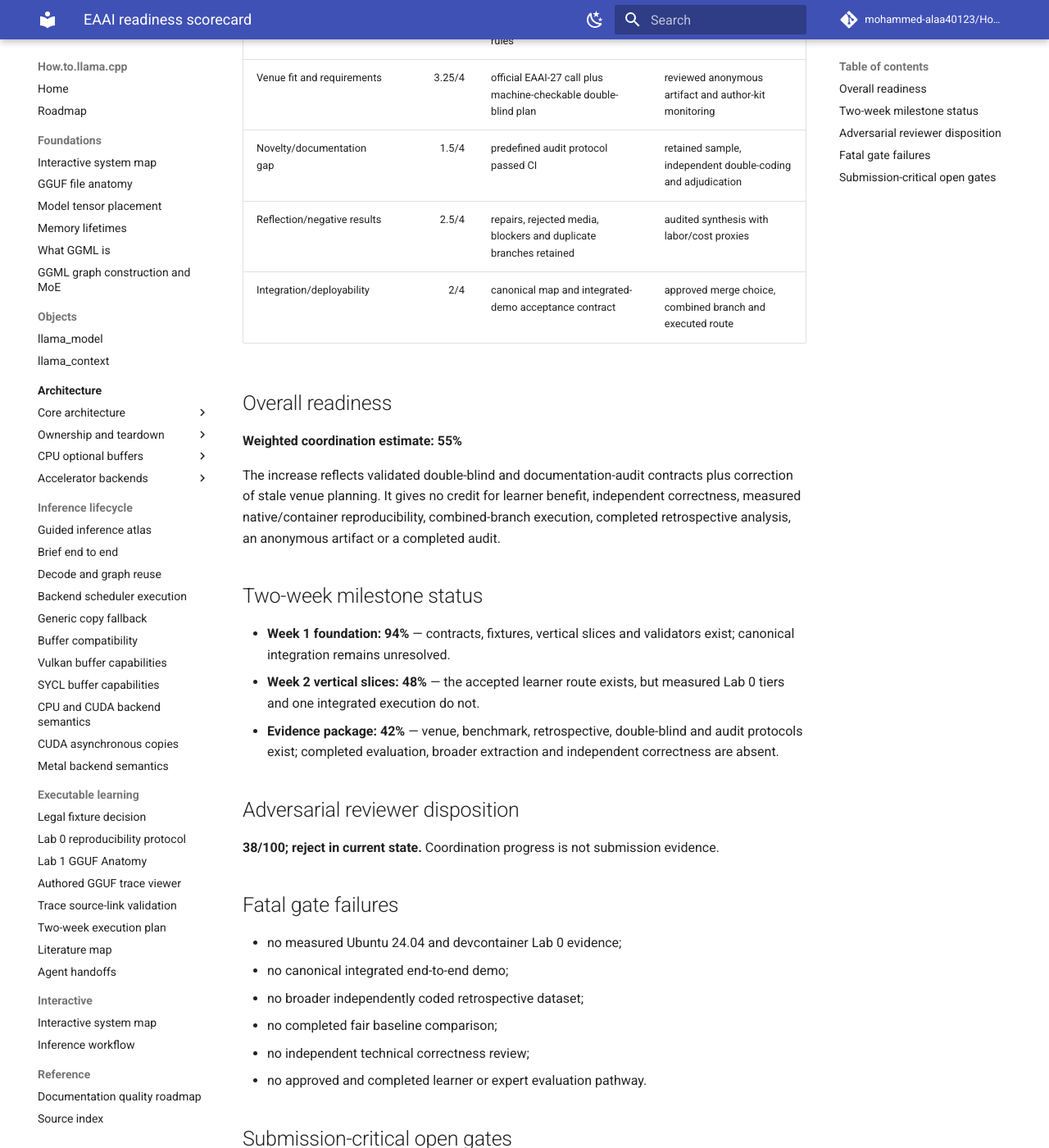
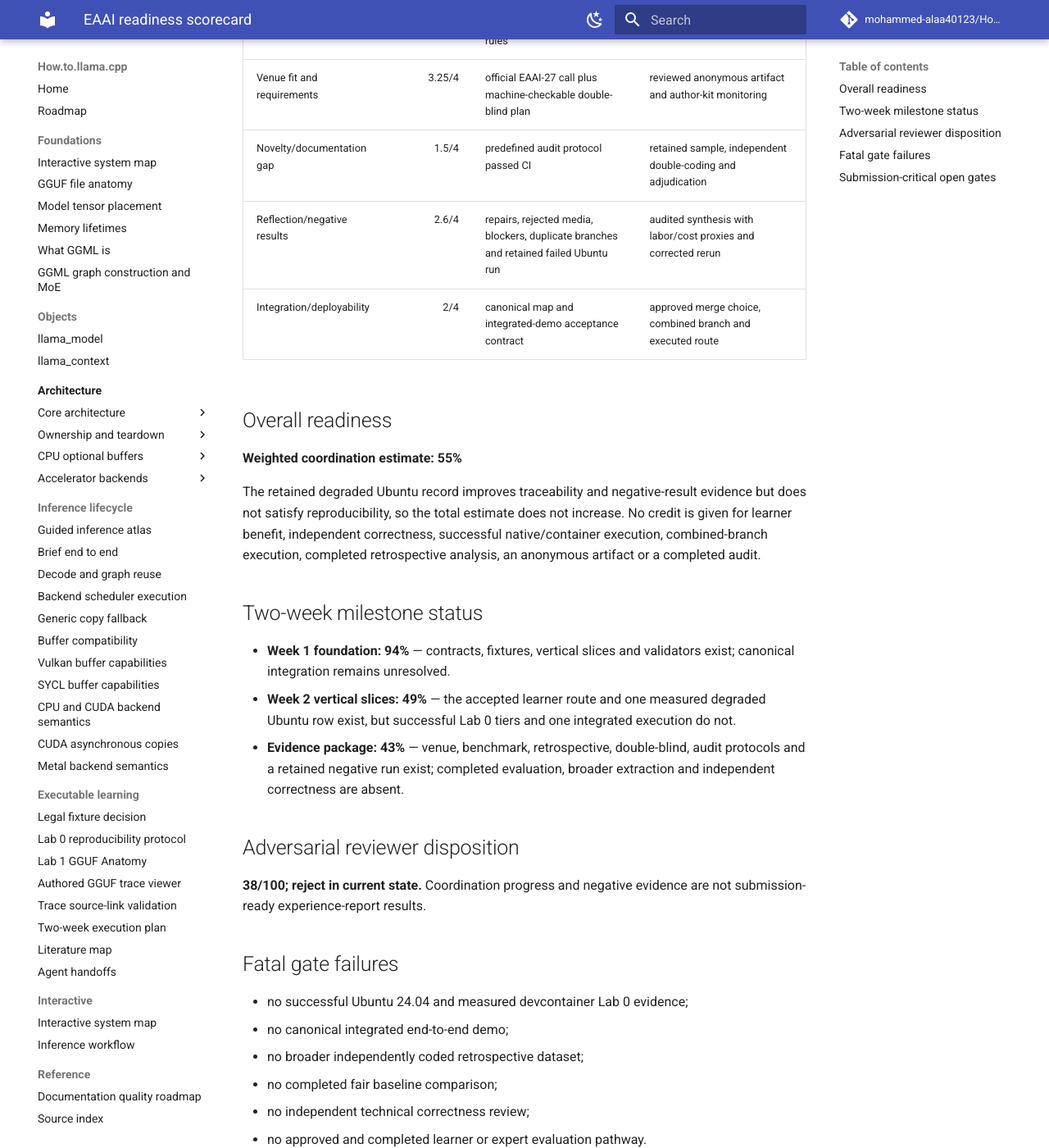
Before and after one commit to mohammed-alaa40123/How.to.llama.cpp, an MkDocs documentation site: the page built from docs/publication/readiness-scorecard.md, in a window 1280 px wide and 1400 px high, scrolled down 1476 px. Shown: the whole window at 82% size. Built offline with MkDocs 1.6.1 and Material for MkDocs 9.7.7, drawn with Linux system fonts in a browser that asks for light colours; comment, search, counter and statistics services are not loaded; some of the changed text lies outside the part shown.

Commit message:
Update readiness for retained degraded Ubuntu evidence

```diff
--- a/docs/publication/readiness-scorecard.md
+++ b/docs/publication/readiness-scorecard.md
@@ -8,43 +8,43 @@ Scores use a 0-4 evidence scale: `0` absent, `1` planned, `2` implemented, `3` v
 |---|---:|---|---|
 | Educational framing | 2.5/4 | audience, misconceptions and three-experience progression frozen | completed documentation audit and expert review |
 | Research questions and contribution | 2.5/4 | four bounded RQs and claim boundaries | collected data tied to each RQ |
-| Lab platform architecture | 2.5/4 | unequal browser/local/cloud tiers and legal fixture policy | clean local/container execution and canonical branch |
-| Lab 0 | 2/4 | schema, toolchain checks, diagnostics and timing contract | measured Ubuntu and devcontainer rows |
+| Lab platform architecture | 2.5/4 | unequal browser/local/cloud tiers and legal fixture policy | successful local/container execution and canonical branch |
+| Lab 0 | 2/4 | schema, toolchain checks, diagnostics, timing contract and one retained degraded Ubuntu row | classify `UV_LOCK_DRIFT`, achieve bounded Ubuntu setup/build/launch and measure devcontainer |
 | GGUF browser lab | 2.5/4 | deterministic parser, checkpoints, static fallback and progress | browser-level accessibility and educational-use evidence |
 | Executable lecture | 2.75/4 | pinned authored trace, deterministic replay, viewer and fair benchmark | independent correctness and completed comparison |
 | Progress/privacy | 2.75/4 | local-only export/import and corruption-preserving validation | denial/quota testing and research-consent language |
 | Media/provenance | 3/4 | deterministic authority, lifecycle and stale checks | human review of any optional publishable generated asset |
 | Accessibility | 2.5/4 | structural checks, keyboard controls and static/text fallbacks | integrated browser keyboard/screen-reader exercise |
 | Technical correctness | 2/4 | source pinning and semantic validators | independent llama.cpp/GGML review |
-| Reproducibility | 2/4 | deterministic assets and passing component CI | measured clean environments and combined-head CI |
+| Reproducibility | 2/4 | deterministic assets, passing component CI and retained negative Ubuntu evidence | successful clean Ubuntu/devcontainer runs and combined-head CI |
 | Agent-workflow evidence | 2.25/4 | contract, first batch, missingness and frozen coding protocol | broader extraction, double-coding and adjudication |
 | Baseline comparison | 1.5/4 | information-equivalent benchmark contract | approved and completed comparison |
 | Learner/expert evaluation | 0.5/4 | outcomes and instruments named | approved pathway and collected evidence |
 | Ethics and AI disclosure | 2.5/4 | no-data/no-telemetry boundaries and media review rules | evaluation pathway and final disclosure inventory |
 | Venue fit and requirements | 3.25/4 | official EAAI-27 call plus machine-checkable double-blind plan | reviewed anonymous artifact and author-kit monitoring |
 | Novelty/documentation gap | 1.5/4 | predefined audit protocol passed CI | retained sample, independent double-coding and adjudication |
-| Reflection/negative results | 2.5/4 | repairs, rejected media, blockers and duplicate branches retained | audited synthesis with labor/cost proxies |
+| Reflection/negative results | 2.6/4 | repairs, rejected media, blockers, duplicate branches and retained failed Ubuntu run | audited synthesis with labor/cost proxies and corrected rerun |
 | Integration/deployability | 2/4 | canonical map and integrated-demo acceptance contract | approved merge choice, combined branch and executed route |
 
 ## Overall readiness
 
 **Weighted coordination estimate: 55%**
 
-The increase reflects validated double-blind and documentation-audit contracts plus correction of stale venue planning. It gives no credit for learner benefit, independent correctness, measured native/container reproducibility, combined-branch execution, completed retrospective analysis, an anonymous artifact or a completed audit.
+The retained degraded Ubuntu record improves traceability and negative-result evidence but does not satisfy reproducibility, so the total estimate does not increase. No credit is given for learner benefit, independent correctness, successful native/container execution, combined-branch execution, completed retrospective analysis, an anonymous artifact or a completed audit.
 
 ## Two-week milestone status
 
 - **Week 1 foundation: 94%** — contracts, fixtures, vertical slices and validators exist; canonical integration remains unresolved.
-- **Week 2 vertical slices: 48%** — the accepted learner route exists, but measured Lab 0 tiers and one integrated execution do not.
-- **Evidence package: 42%** — venue, benchmark, retrospective, double-blind and audit protocols exist; completed evaluation, broader extraction and independent correctness are absent.
+- **Week 2 vertical slices: 49%** — the accepted learner route and one measured degraded Ubuntu row exist, but successful Lab 0 tiers and one integrated execution do not.
+- **Evidence package: 43%** — venue, benchmark, retrospective, double-blind, audit protocols and a retained negative run exist; completed evaluation, broader extraction and independent correctness are absent.
 
 ## Adversarial reviewer disposition
 
-**38/100; reject in current state.** Coordination progress is not submission evidence.
+**38/100; reject in current state.** Coordination progress and negative evidence are not submission-ready experience-report results.
 
 ## Fatal gate failures
 
-- no measured Ubuntu 24.04 and devcontainer Lab 0 evidence;
+- no successful Ubuntu 24.04 and measured devcontainer Lab 0 evidence;
 - no canonical integrated end-to-end demo;
 - no broader independently coded retrospective dataset;
 - no completed fair baseline comparison;
```
Also changed, not shown: other parts of docs/publication/readiness-scorecard.md (+1 -1 lines).
